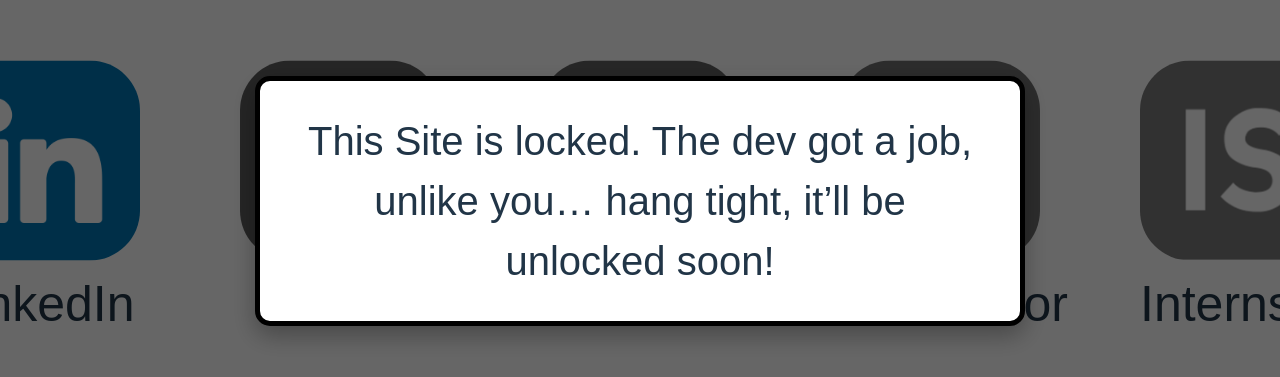
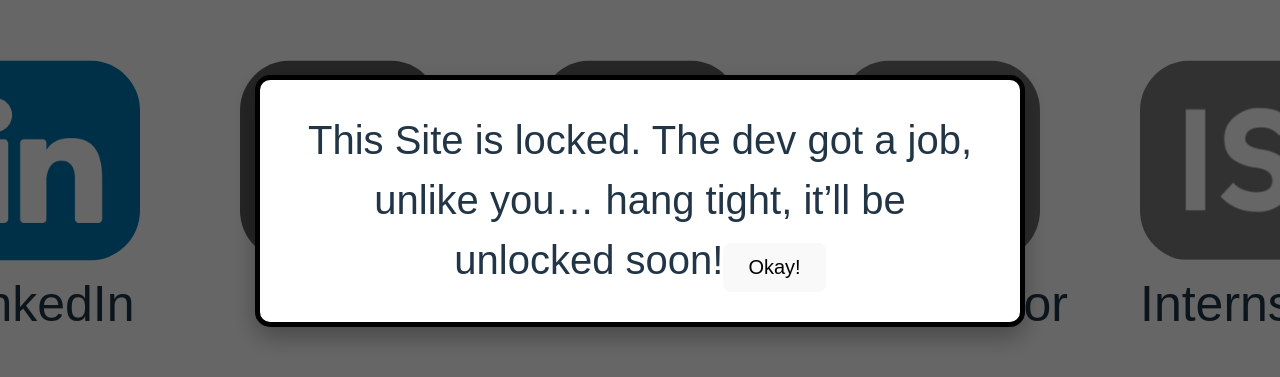
Before and after one commit to Sriram-Selvaperumal/advanced-job-search, a React (Vite) app in the folder advanced-job-search/: page / in a window 1280 px wide. Shown: the part 199-576 px from the top of the page. Built offline with nearby package versions, Linux system fonts and the light colour scheme; a web font is replaced by a local one.

Commit message:
added button and script

```diff
--- a/advanced-job-search/src/components/Popup.jsx
+++ b/advanced-job-search/src/components/Popup.jsx
@@ -1,12 +1,14 @@
 import './Popup.css';
 
-function Popup() {
+function Popup({ onClose }) {
   return (
-    <div className="popover">
-      <div className="pop" >
+    <div className="popover" onClick={onClose}>
+      <div className="pop" onClick={(e) => e.stopPropagation()}>
         <span>
           This Site is locked. The dev got a job, unlike you… hang tight, it’ll be unlocked soon!
         </span>
+
+        <button onClick={onClose}>Okay!</button>
       </div>
     </div>
   );
```
